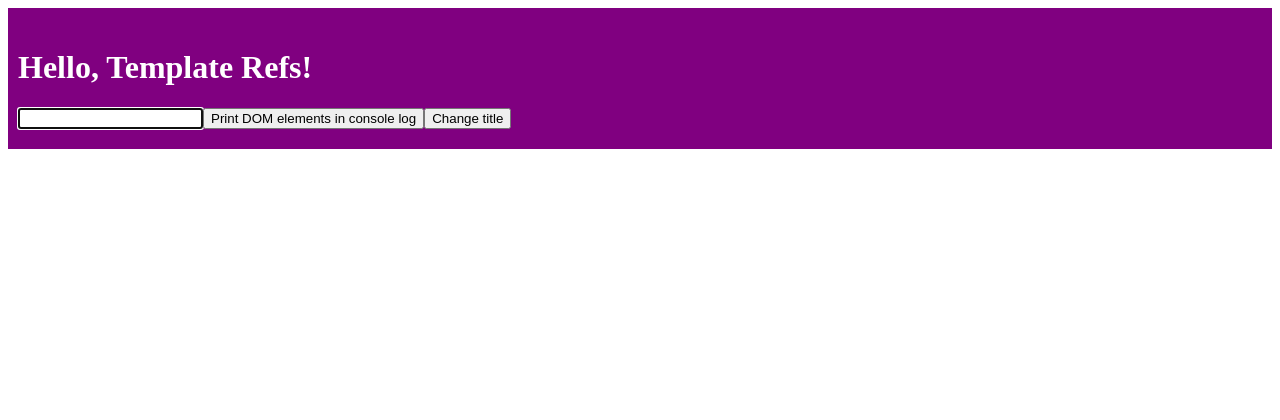
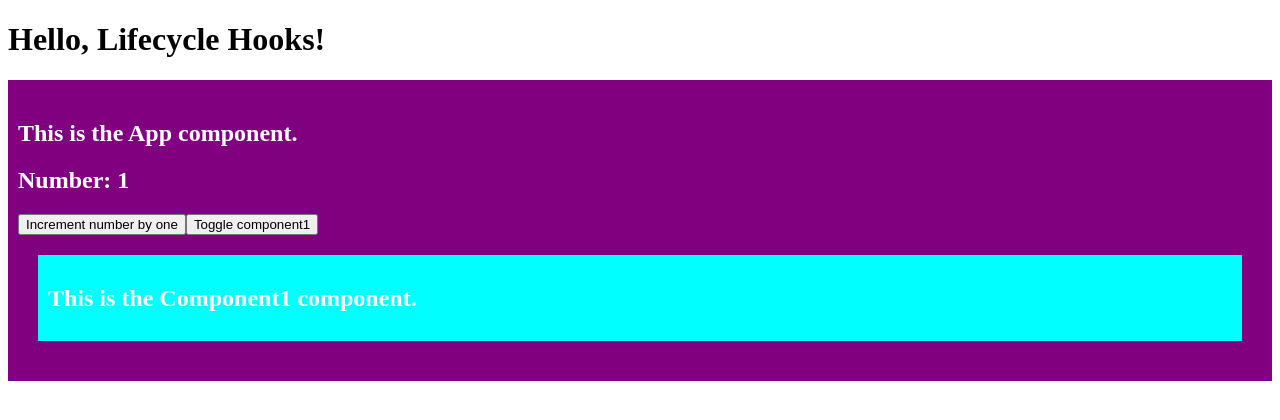
Before and after one commit to kayleewebb/learn-vue-3, a Vue app: page / in a window 1280 px wide. Shown: the top 420 px of the page. Built offline with nearby package versions, Linux system fonts and the light colour scheme.

Commit message:
lifecycle hooks

```diff
--- a/src/App.vue
+++ b/src/App.vue
@@ -1,29 +1,60 @@
 <template>
+  <h1>{{ message }}</h1>
   <div class="card">
-    <h1 ref="title">Hello, Template Refs!</h1>
-    <input type="text" ref="input" />
-    <button @click="printDomElements">Print DOM elements in console log</button>
-    <button @click="changeTitle">Change title</button>
+    <h2 ref="title">This is the App component.</h2>
+    <h2>Number: {{ number }}</h2>
+    <button @click="number++">Increment number by one</button>
+    <button @click="isShow = !isShow">Toggle component1</button>
+    <Component1 v-if="isShow"></Component1>
   </div>
 </template>
 
 <script setup>
-import { onMounted, ref } from 'vue'
+import {
+  ref,
+  onBeforeMount,
+  onMounted,
+  onBeforeUpdate,
+  onUpdated,
+  onBeforeUnmount,
+  onUnmounted,
+  watch
+} from 'vue'
 
-let title = ref()
-const input = ref()
+import Component1 from './Component1.vue'
 
-function printDomElements() {
+let message = ref('Hello, Lifecycle Hooks!')
+
+let number = ref(1)
+let title = ref(null)
+
+let isShow = ref(true)
+
+console.log('App component is setup.')
+
+onBeforeMount(() => {
+  console.log('App component is before mount.')
+  console.log(number.value)
   console.log(title.value)
-  console.log(input.value)
-}
-
-function changeTitle() {
-  title.value.innerText = 'Hello world!'
-}
-
+})
 onMounted(() => {
-  input.value.focus()
+  console.log('App component is mounted.')
+  console.log(title.value)
+})
+onBeforeUpdate(() => {
+  console.log('App component is before update.')
+})
+onUpdated(() => {
+  console.log('App component is updated.')
+})
+onBeforeUnmount(() => {
+  console.log('App component is before unmount.')
+})
+onUnmounted(() => {
+  console.log('App component is unmounted.')
+})
+watch(number, () => {
+  console.log('number changes!')
 })
 </script>
 
--- /dev/null
+++ b/src/Component1.vue
@@ -0,0 +1,37 @@
+<template>
+  <div style="background-color: aqua; padding: 10px; margin: 20px">
+    <h2>This is the Component1 component.</h2>
+  </div>
+</template>
+
+<script setup>
+import {
+  onBeforeMount,
+  onMounted,
+  onBeforeUpdate,
+  onUpdated,
+  onBeforeUnmount,
+  onUnmounted
+} from 'vue'
+
+console.log('Component1 is setup.')
+
+onBeforeMount(() => {
+  console.log('Component1 is before mount.')
+})
+onMounted(() => {
+  console.log('Component1 is mounted.')
+})
+onBeforeUpdate(() => {
+  console.log('Component1 is before update.')
+})
+onUpdated(() => {
+  console.log('Component1 is updated.')
+})
+onBeforeUnmount(() => {
+  console.log('Component1 is before unmount.')
+})
+onUnmounted(() => {
+  console.log('Component1 is unmounted.')
+})
+</script>
```
